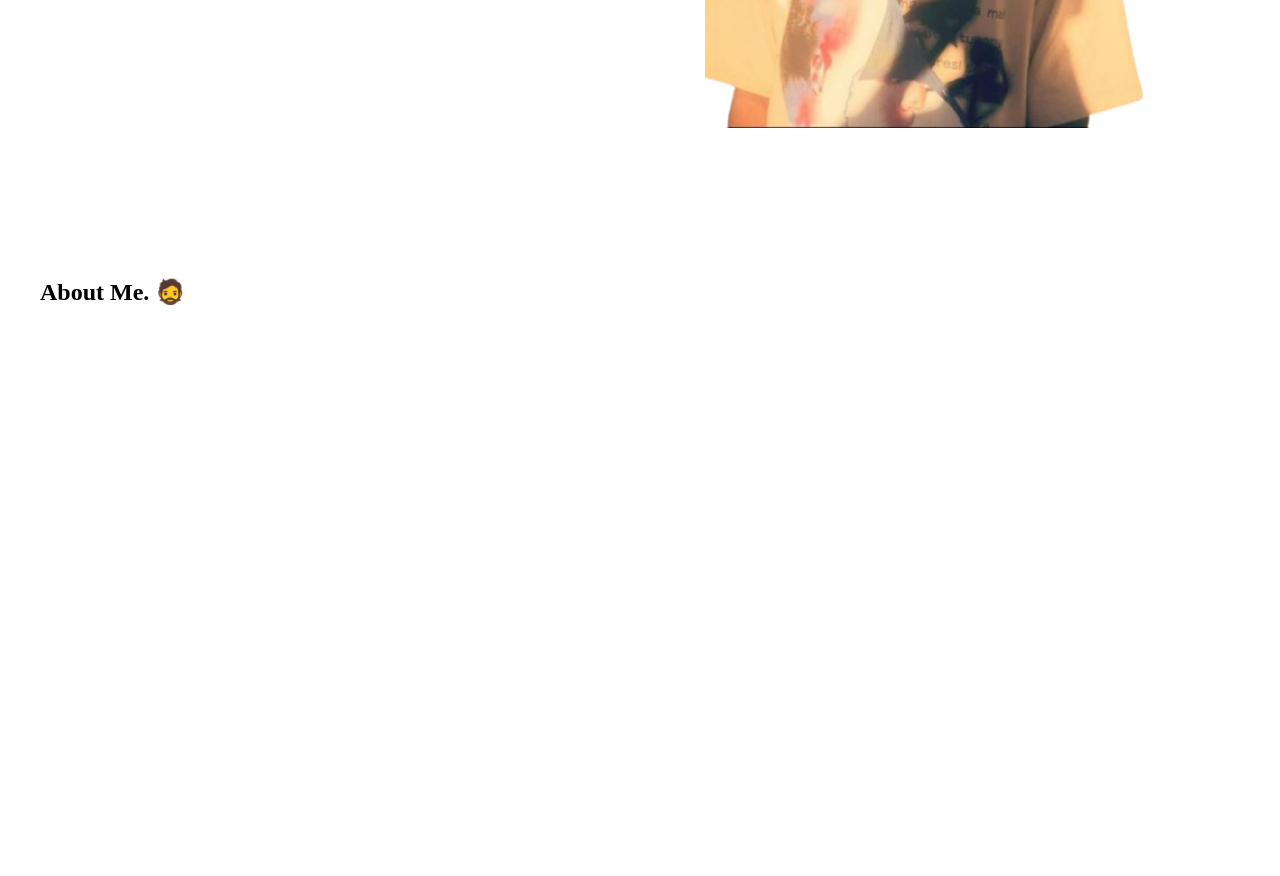
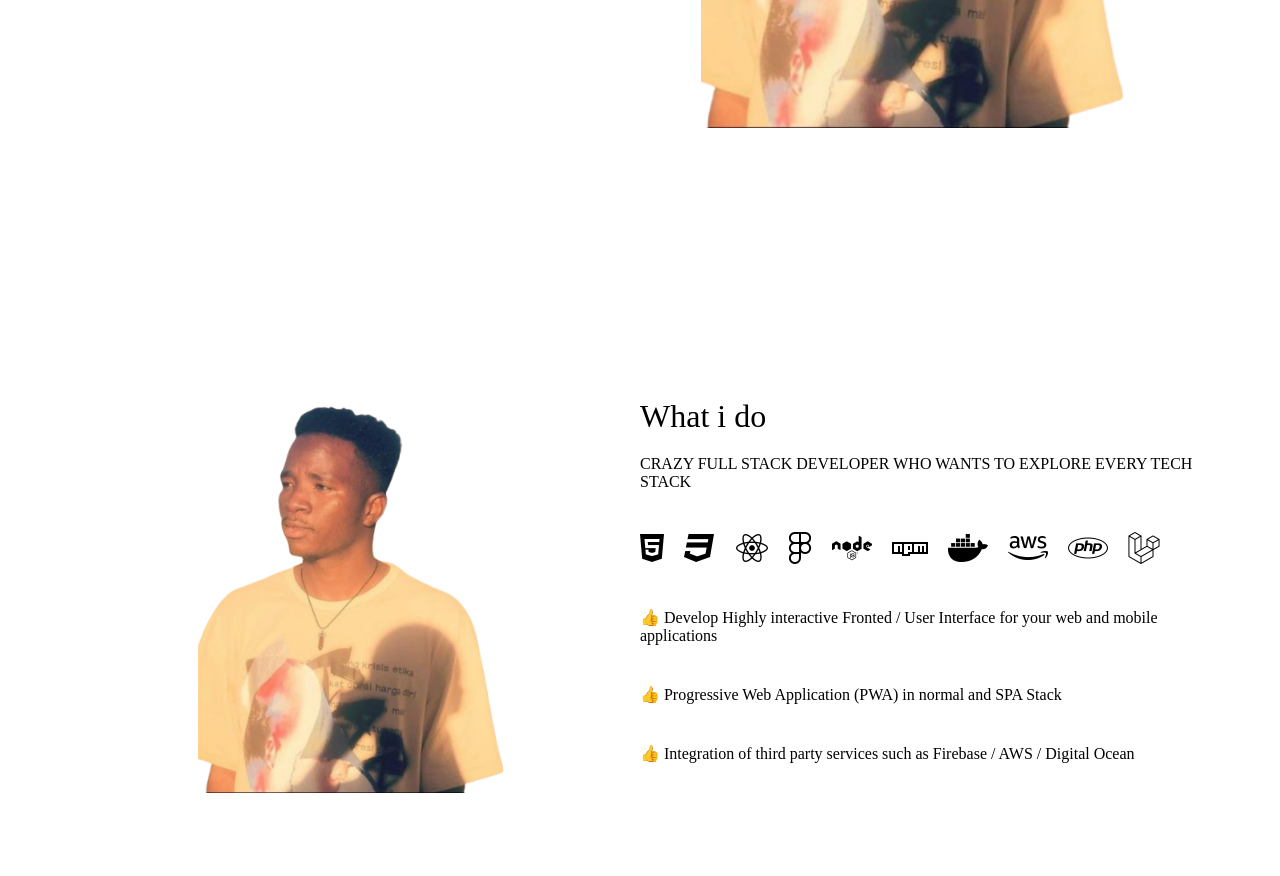
Before and after one commit to Paul-Cavain/CODSOFT, a plain HTML site: page Portfolio/index.html in a window 1280 px wide. Shown: the part 560-1436 px from the top of the page. Before the commit the page ends 906 px from the top, so only its background shows below. Drawn offline with Linux system fonts and the light colour scheme.

Commit message:
intro and about Me done

```diff
--- a/Portfolio/assets/css/style.css
+++ b/Portfolio/assets/css/style.css
@@ -7,8 +7,8 @@ body,
   display: grid;
   grid-template-columns: 1fr 1fr;
   padding: 20px;
-  padding-left: 40px;
-  padding-right: 40px;
+  padding-left: 80px;
+  padding-right: 80px;
   position: fixed;
   top: 0;
   left: 0;
@@ -27,14 +27,16 @@ body,
   gap: 40px;
   list-style: none;
   color: rgb(30, 30, 30);
+  text-decoration: none;
 }
 .header .header-list .header-link {
   text-align: center;
   justify-content: center;
   cursor: pointer;
+  text-decoration: none;
 }
 .contents {
-  padding: 40px;
+  padding: 80px;
   padding-top: 10%;
 }
 .hero {
@@ -65,12 +67,6 @@ body,
   font-size: xx-large;
   padding-top: 80px;
   gap: 15px;
-}
-.hero-social-links .linkedin {
-  color: rgb(61, 0, 136);
-}
-.hero-social-links .facebook {
-  color: rgb(61, 0, 136);
 }
 .hero-social-links .item:hover {
   cursor: pointer;
@@ -111,5 +107,47 @@ body,
   border: 1px solid rgb(61, 0, 136);
 }
 .about-section {
-  padding-top: 150px;
+  margin-top: 100px;
+  display: flex;
+  flex-direction: row;
+  width: 100%;
+  justify-content: center;
+  align-items: center;
 }
+.about-image {
+  width: 100%;
+  height: 70vh;
+  display: flex;
+  justify-content: center;
+  align-items: center;
+}
+.about-image img {
+  width: 58%;
+  height: 50vh;
+  object-fit: cover;
+}
+.about-tech {
+  width: 100%;
+  height: 70vh;
+  padding-top: 170px;
+}
+.tech-header {
+  font-weight: 100;
+  font-size: xx-large;
+}
+.tech-para {
+  padding-top: 20px;
+  font-size: medium;
+  text-transform: uppercase;
+}
+.tech-icons {
+  display: flex;
+  flex-direction: row;
+  gap: 20px;
+  font-size: xx-large;
+  list-style: none;
+  padding-top: 40px;
+}
+.tech-funny {
+  margin-top: 40px;
+}
--- a/Portfolio/index.html
+++ b/Portfolio/index.html
@@ -16,7 +16,9 @@
       <nav class="header">
         <h2 class="header-name">Paulo Nkelego</h2>
         <ul class="header-list">
-          <li class="header-link">About Me</li>
+          <a href="#about">
+            <li class="header-link">About Me</li>
+          </a>
           <li class="header-link">Skills</li>
           <li class="header-link">Projects</li>
           <li class="header-link">Resume</li>
@@ -60,8 +62,49 @@
         </div>
 
         <!-- about me -->
-        <div class="about-section">
-          <h1>About Me. 🧔</h1>
+        <div class="about-section" id="about">
+          <div class="about-image">
+            <img src="./assets/images/profile.png" alt="my profile" />
+          </div>
+          <div class="about-tech">
+            <h2 class="tech-header">What i do</h2>
+            <p class="tech-para">
+              Crazy full stack developer who wants to explore every tech stack
+            </p>
+            <ul class="tech-icons">
+              <li class="item html"><i class="fa-brands fa-html5"></i></li>
+              <li class="item css">
+                <i class="fa-brands fa-css3"></i>
+              </li>
+              <li class="item react">
+                <i class="fa-brands fa-react"></i>
+              </li>
+              <li class="item figma"><i class="fa-brands fa-figma"></i></li>
+              <li class="item node">
+                <i class="fa-brands fa-node"></i>
+              </li>
+              <li class="item npm"><i class="fa-brands fa-npm"></i></li>
+              <li class="item docker">
+                <i class="fa-brands fa-docker"></i>
+              </li>
+              <li class="item aws"><i class="fa-brands fa-aws"></i></li>
+              <li class="item php"><i class="fa-brands fa-php"></i></li>
+              <li class="item laravel"><i class="fa-brands fa-laravel"></i></li>
+            </ul>
+            <div class="tech-funny">
+              <p>
+                👍 Develop Highly interactive Fronted / User Interface for your
+                web and mobile applications
+              </p>
+              <p class="tech-funny">
+                👍 Progressive Web Application (PWA) in normal and SPA Stack
+              </p>
+              <p class="tech-funny">
+                👍 Integration of third party services such as Firebase / AWS /
+                Digital Ocean
+              </p>
+            </div>
+          </div>
         </div>
       </div>
 
```
